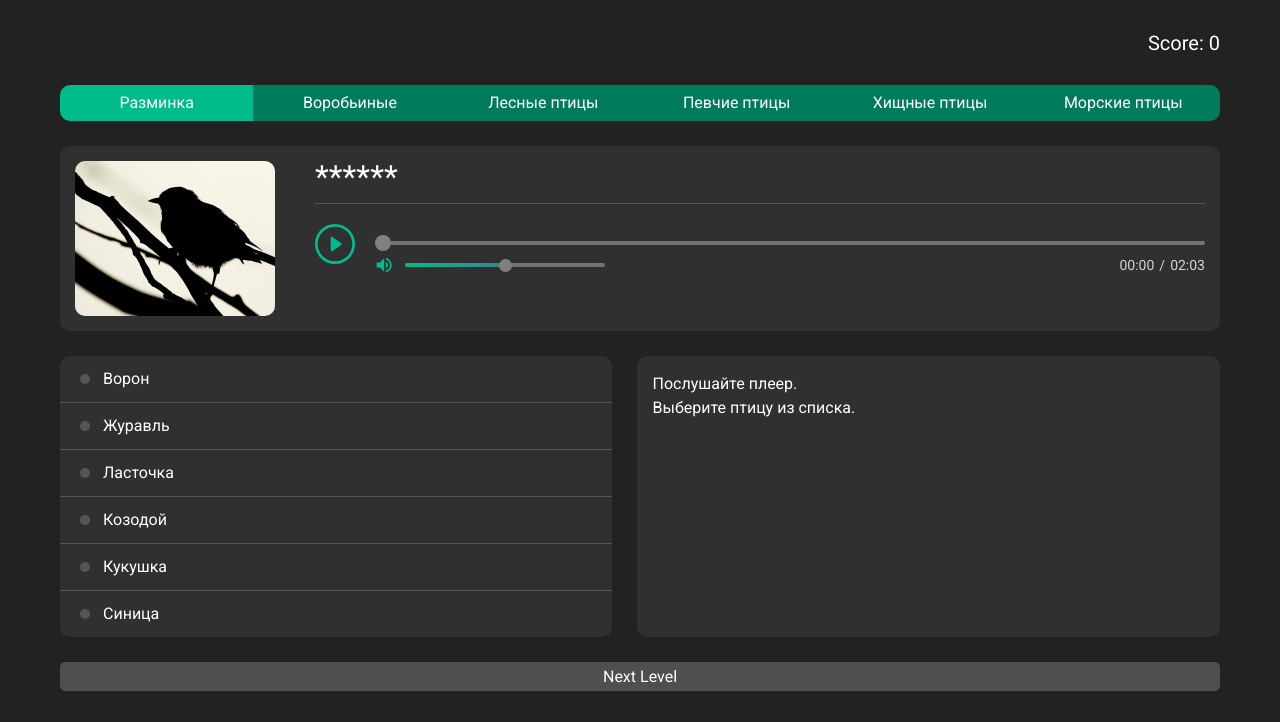
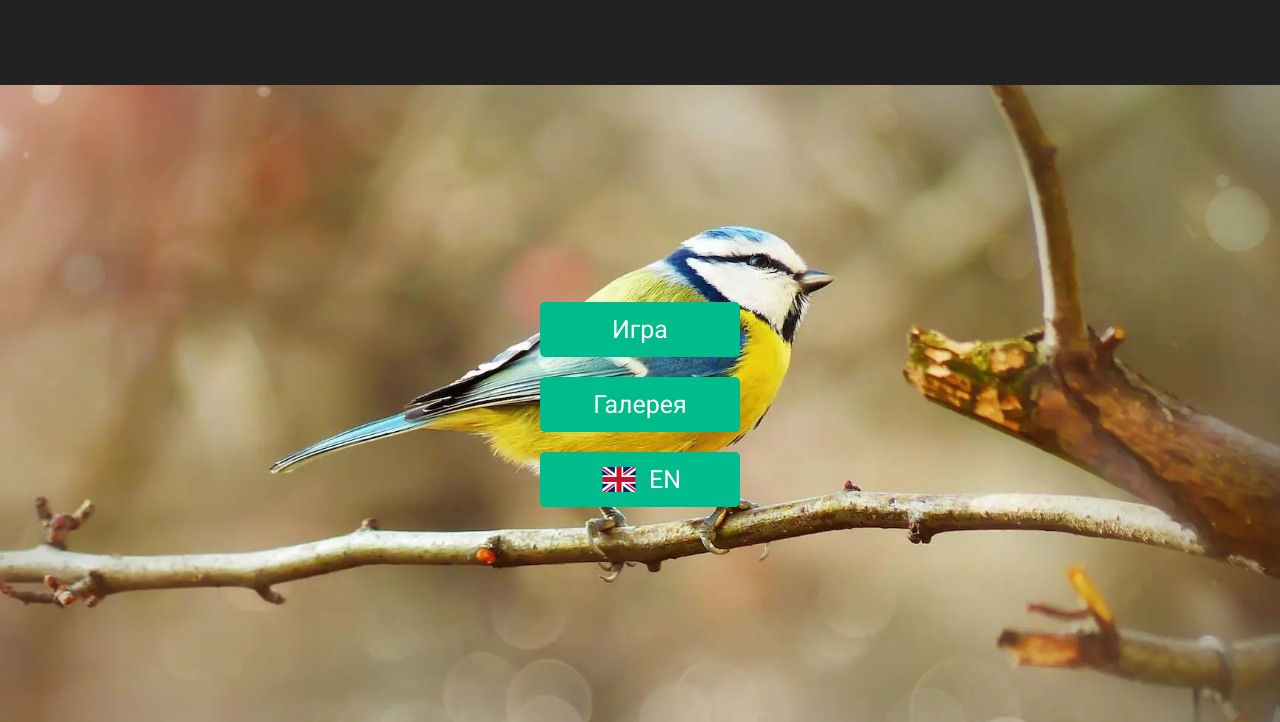
Before and after one commit to Rz0R/songbird, a website built with webpack: page public/index.html in a window 1280 px wide. Shown: the top 722 px of the page. Built offline with nearby package versions, Linux system fonts and the light colour scheme; files whose address does not match are found by name.

Commit message:
feat: add home page presenter

```diff
--- a/markup/scss/_home.scss
+++ b/markup/scss/_home.scss
@@ -1,5 +1,5 @@
 .home {
-  background: url('/markup/assets/img/bg.webp');
+  background: url('/assets/img/bg.webp');
   background-position: center;
   background-size: cover;
   background-repeat: no-repeat;
--- a/src/index.js
+++ b/src/index.js
@@ -1,6 +1,10 @@
 import GamePagePresenter from './presenter/game-page-presenter';
+import HomePagePresenter from './presenter/home-page-presenter';
 
 const root = document.querySelector('#root');
 
-const gamePage = new GamePagePresenter(root);
-gamePage.renderGamePage();
+// const gamePage = new GamePagePresenter(root);
+// gamePage.renderGamePage();
+
+const homePage = new HomePagePresenter(root);
+homePage.renderHomePage();
--- a/src/presenter/game-page-presenter.js
+++ b/src/presenter/game-page-presenter.js
@@ -156,7 +156,7 @@ class GamePagePresenter {
   };
 
   #renderHeaderComponent = () => {
-    this.#headerComponent = new HeaderView(this.#questionModel.score);
+    this.#headerComponent = new HeaderView();
     render(this.#gamePageContainer, this.#headerComponent);
   };
 
--- /dev/null
+++ b/src/presenter/home-page-presenter.js
@@ -0,0 +1,76 @@
+import { remove, render } from '../utils/render';
+
+import HomePageView from '../view/home-page-view';
+import HeaderView from '../view/header-view';
+import HomeMenuView from '../view/home-menu-view';
+import FooterView from '../view/footer-view';
+
+class HomePagePresenter {
+  #homePageContainer = null;
+  #headerComponent = null;
+  #homePageComponent = null;
+  #homeMenuComponent = null;
+  #footerComponent = null;
+
+  constructor(homePageContainer) {
+    this.#homePageContainer = homePageContainer;
+  }
+
+  renderHomePage = () => {
+    this.#renderHeaderComponent();
+    this.#renderHomePageComponent();
+    this.#renderHomeMenuComponent();
+    this.#renderFooterComponent();
+  };
+
+  destroyHomePage = () => {
+    this.#destroyHeaderComponent();
+    this.#destroyHomePageComponent();
+    this.#destroyFooterComponent();
+  };
+
+  #renderHeaderComponent = () => {
+    this.#headerComponent = new HeaderView();
+    render(this.#homePageContainer, this.#headerComponent);
+  };
+
+  #destroyHeaderComponent = () => {
+    remove(this.#headerComponent);
+    this.#headerComponent = null;
+  };
+
+  #renderHomePageComponent = () => {
+    this.#homePageComponent = new HomePageView();
+    render(this.#homePageContainer, this.#homePageComponent);
+  };
+
+  #destroyHomePageComponent = () => {
+    remove(this.#homePageComponent);
+    this.#homePageComponent = null;
+
+    this.#destroyHomeMenuComponent();
+  };
+
+  #renderHomeMenuComponent = () => {
+    this.#homeMenuComponent = new HomeMenuView();
+    // this.#homeMenuComponent.setLangButtonClickHandler(this.destroyHomePage);
+    render(this.#homePageComponent.getHomePageContainer(), this.#homeMenuComponent);
+  };
+
+  #destroyHomeMenuComponent = () => {
+    remove(this.#homeMenuComponent);
+    this.#homeMenuComponent = null;
+  };
+
+  #renderFooterComponent = () => {
+    this.#footerComponent = new FooterView();
+    render(this.#homePageContainer, this.#footerComponent);
+  };
+
+  #destroyFooterComponent = () => {
+    remove(this.#footerComponent);
+    this.#footerComponent = null;
+  };
+}
+
+export default HomePagePresenter;
--- a/src/view/header-view.js
+++ b/src/view/header-view.js
@@ -4,7 +4,6 @@ const createHeaderTemplate = () =>
   `<header class="header">
     <div class="header__container">
       <a href="#" class="header__logo logo"></a>
-
     </div>
   </header>`;
 
--- /dev/null
+++ b/src/view/home-menu-view.js
@@ -0,0 +1,73 @@
+import AbstractView from './abstract-view';
+import { LANGUAGE } from '../const/const';
+import { replace, createElement } from '../utils/render';
+
+const createRULangSvgTemplate = () =>
+  `<svg xmlns="http://www.w3.org/2000/svg" id="flag-icons-ru" viewBox="0 0 640 480">
+    <g fill-rule="evenodd" stroke-width="1pt">
+      <path fill="#fff" d="M0 0h640v480H0z" />
+      <path fill="#0039a6" d="M0 160h640v320H0z" />
+      <path fill="#d52b1e" d="M0 320h640v160H0z" />
+    </g>
+  </svg>`;
+
+const createENLangSvgTemplate = () =>
+  `<svg xmlns="http://www.w3.org/2000/svg" id="flag-icons-gb" viewBox="0 0 640 480">
+    <path fill="#012169" d="M0 0h640v480H0z"/>
+    <path fill="#FFF" d="m75 0 244 181L562 0h78v62L400 241l240 178v61h-80L320 301 81 480H0v-60l239-178L0 64V0h75z"/>
+    <path fill="#C8102E" d="m424 281 216 159v40L369 281h55zm-184 20 6 35L54 480H0l240-179zM640 0v3L391 191l2-44L590 0h50zM0 0l239 176h-60L0 42V0z"/>
+    <path fill="#FFF" d="M241 0v480h160V0H241zM0 160v160h640V160H0z"/>
+    <path fill="#C8102E" d="M0 193v96h640v-96H0zM273 0v480h96V0h-96z"/>
+  </svg>`;
+
+const createHomeMenuTemplate = (lang = LANGUAGE.EN) => {
+  let svgEl = lang === LANGUAGE.RU ? createRULangSvgTemplate() : createENLangSvgTemplate();
+  return `<ul class="home__menu menu-home">
+      <li class="menu-home__item">
+        <a href="#" class="menu-home__link">Игра</a>
+      </li>
+      <li class="menu-home__item">
+        <a href="#" class="menu-home__link">Галерея</a>
+      </li>
+      <li class="menu-home__item">
+        <button class="menu-home__lang lang">
+          <span class="lang__img-ibg">${svgEl}</span>
+          <span class="lang__text">${lang === LANGUAGE.RU ? 'RU' : 'EN'}</span>
+        </button>
+      </li>
+    </ul>`;
+};
+
+class HomeMenuView extends AbstractView {
+  #lang = LANGUAGE.RU;
+
+  constructor(lang) {
+    super();
+    this.#lang = lang;
+  }
+
+  get template() {
+    return createHomeMenuTemplate(this.#lang);
+  }
+
+  #toggleLanguageButton = () => {
+    this.#lang = this.#lang === LANGUAGE.RU ? LANGUAGE.EN : LANGUAGE.RU;
+    const currentSvgEl = this.element.querySelector('.lang__img-ibg').firstChild;
+    const svg =
+      this.#lang === LANGUAGE.RU ? createElement(createRULangSvgTemplate) : createElement(createENLangSvgTemplate);
+    replace(svg, currentSvgEl);
+    this.element.querySelector('.lang__text').innerText = this.#lang === LANGUAGE.RU ? 'RU' : 'EN';
+  };
+
+  setLangButtonClickHandler = (callback) => {
+    this._callback.langButtonClick = callback;
+    this.element.querySelector('.menu-home__lang').addEventListener('click', this.#langButtonClickHandler);
+  };
+
+  #langButtonClickHandler = () => {
+    this.#toggleLanguageButton();
+    this._callback.langButtonClick();
+  };
+}
+
+export default HomeMenuView;
--- /dev/null
+++ b/src/view/home-page-view.js
@@ -0,0 +1,18 @@
+import AbstractView from './abstract-view';
+
+const createHomePageTemplate = () =>
+  `<main class="home">
+    <div class="home__container"></div>
+  </main>`;
+
+class HomePageView extends AbstractView {
+  get template() {
+    return createHomePageTemplate();
+  }
+
+  getHomePageContainer = () => {
+    return this.element.querySelector('.home__container');
+  };
+}
+
+export default HomePageView;
```
Also changed, not shown: markup/menu.html (+1 -1 lines), markup/assets/img/en.svg (added), markup/css/style.min.css, public/css/style.min.css.
